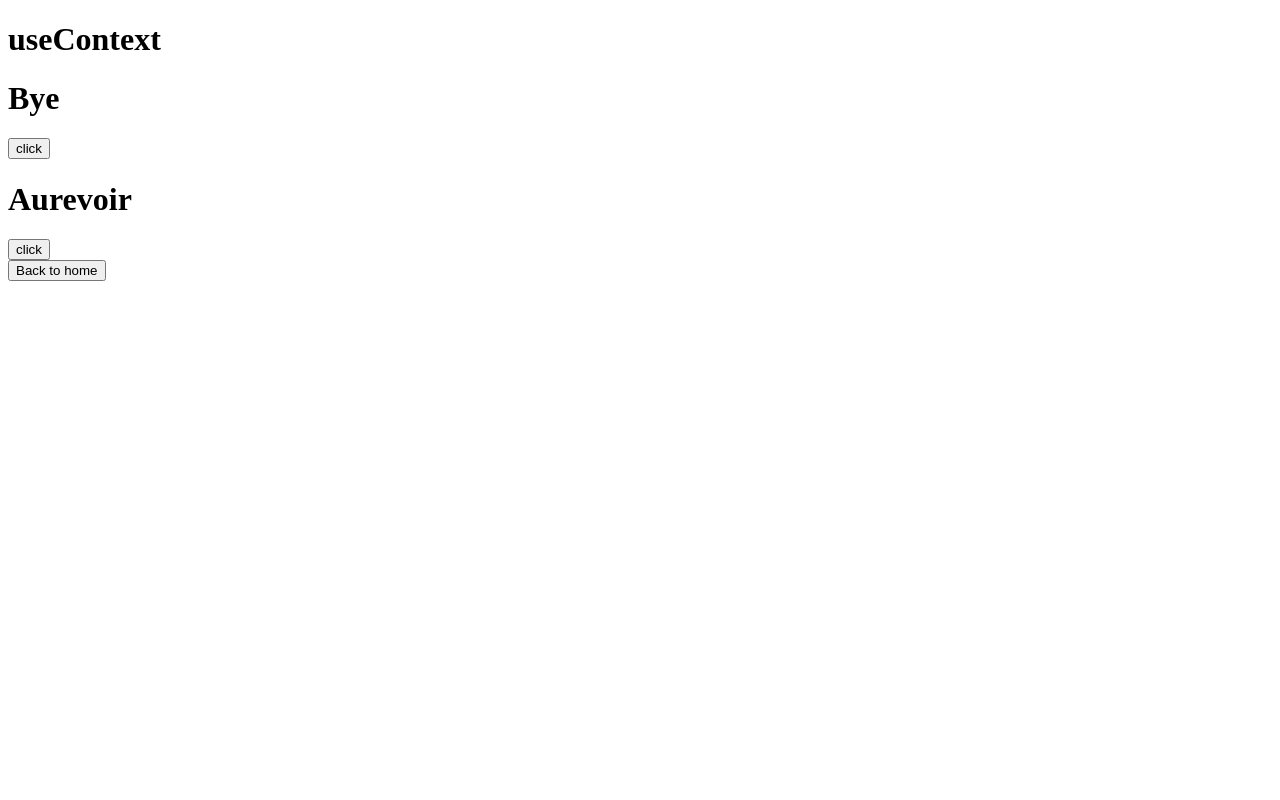
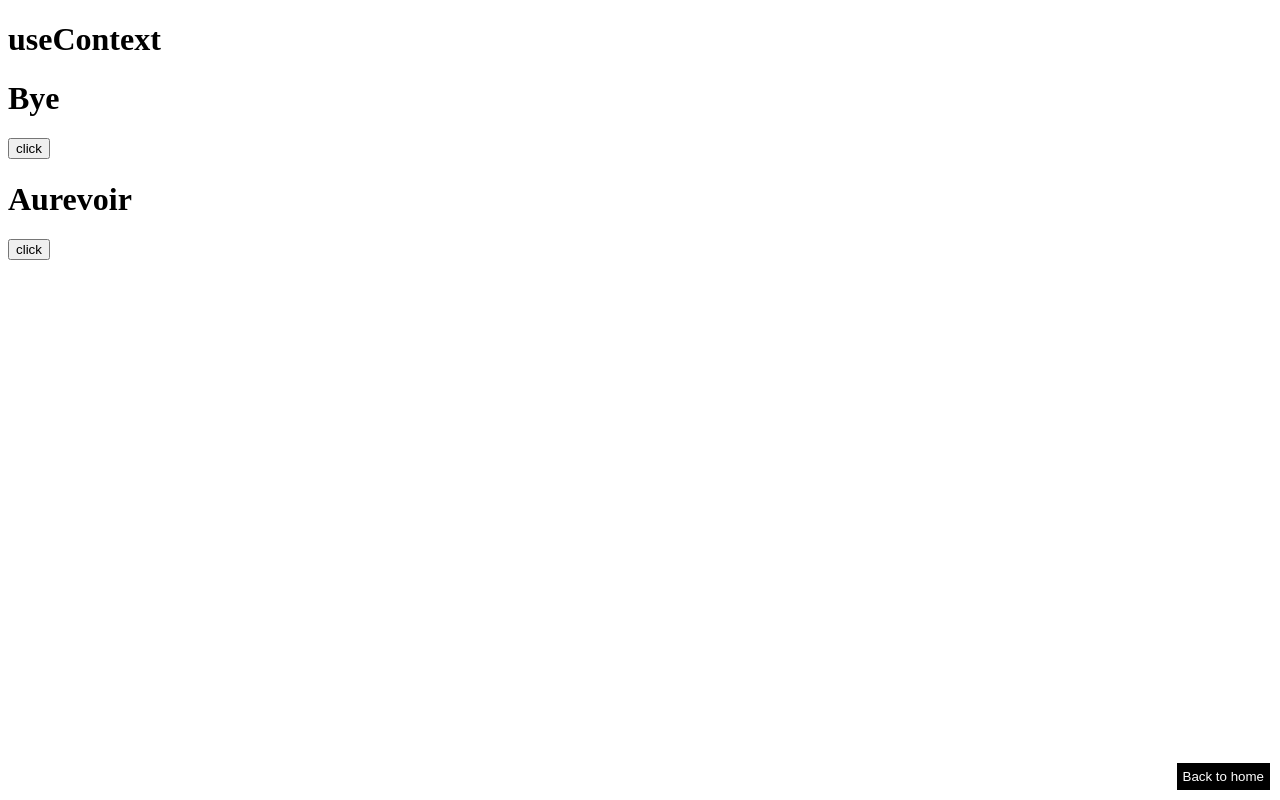
Before and after one commit to Lucas-Moreno/React-work, a React (Create React App) app: page /context in a window 1280 px wide. Built offline with nearby package versions, Linux system fonts and the light colour scheme.

Commit message:
[REACT] css app

```diff
--- a/src/App/App.js
+++ b/src/App/App.js
@@ -3,8 +3,7 @@ import { Link } from "react-router-dom";
 import "./App.css";
 import styled, { createGlobalStyle, ThemeProvider } from "styled-components";
 import theme from "../Theme/theme";
-import BackHomeButton from "../Component/BackHomeButton";
-import { NavButton } from "../Styled/styled";
+import { NavButton, Nav } from "../Styled/styled";
 
 function App() {
   return (
@@ -12,13 +11,14 @@ function App() {
       <div className="App">
         <GlobalStyle />
         <Title>Upgrade my Skills on React</Title>
+        <Nav>
           <Link to="context">
             <NavButton>Context Api</NavButton>
           </Link>
           <Link to="styled">
             <NavButton>Styled Components</NavButton>
           </Link>
-        <BackHomeButton />
+        </Nav>
       </div>
     </ThemeProvider>
   );
--- a/src/Component/Context.jsx
+++ b/src/Component/Context.jsx
@@ -1,8 +1,8 @@
 import React from "react";
 import ContextOne from "../Component/ContextOne";
 import ContextTwo from "../Component/ContextTwo";
-import { Link } from "react-router-dom";
 import ComponentContextProvider from "../Context/ComponentsContext";
+import BackHomeButton from "./BackHomeButton";
 
 const Context = () => {
   return (
@@ -12,9 +12,7 @@ const Context = () => {
         <ContextOne />
         <ContextTwo />
       </ComponentContextProvider>
-      <Link to="/">
-        <button>Back to home</button>
-      </Link>
+      <BackHomeButton />
     </div>
   );
 };
--- a/src/Styled/styled.js
+++ b/src/Styled/styled.js
@@ -116,6 +116,10 @@ export const BackButton = styled.button`
   position: absolute;
   bottom: 10px;
   right: 10px;
+  border: 1px solid black;
+  background-color: black;
+  color: white;
+  padding: 5px;
 `;
 
 export const NavButton = styled.button`
@@ -131,3 +135,8 @@ export const NavButton = styled.button`
     border: 1px solid #f24738;
   }
 `;
+
+export const Nav = styled.div`
+  display: flex;
+  justify-content: center;
+`;
```
Lines whose indentation alone changed are shown as unchanged.
